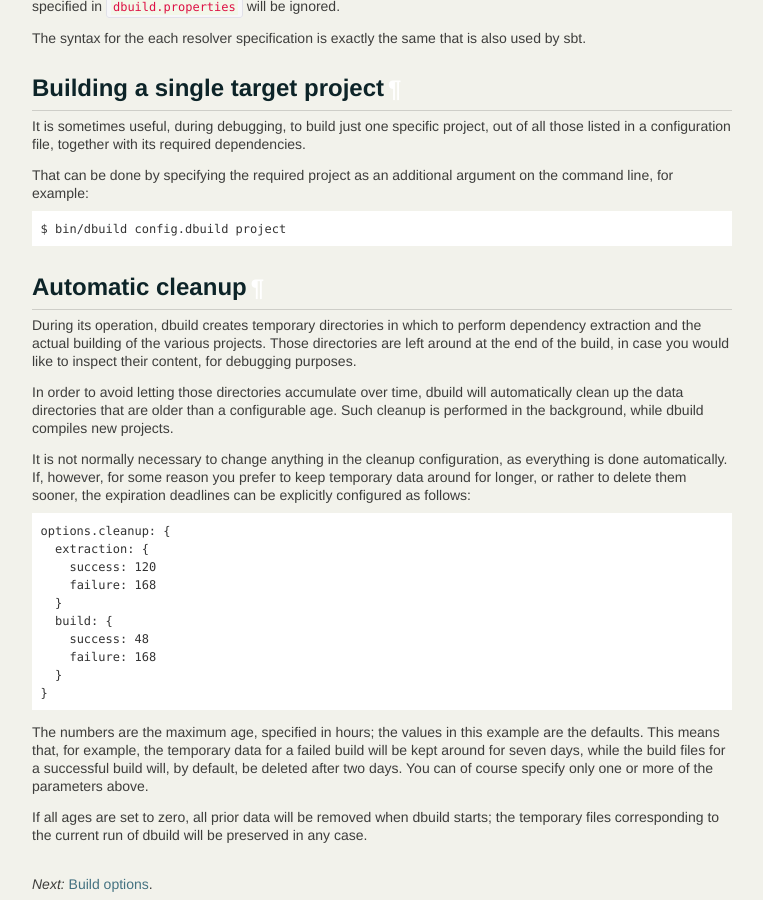
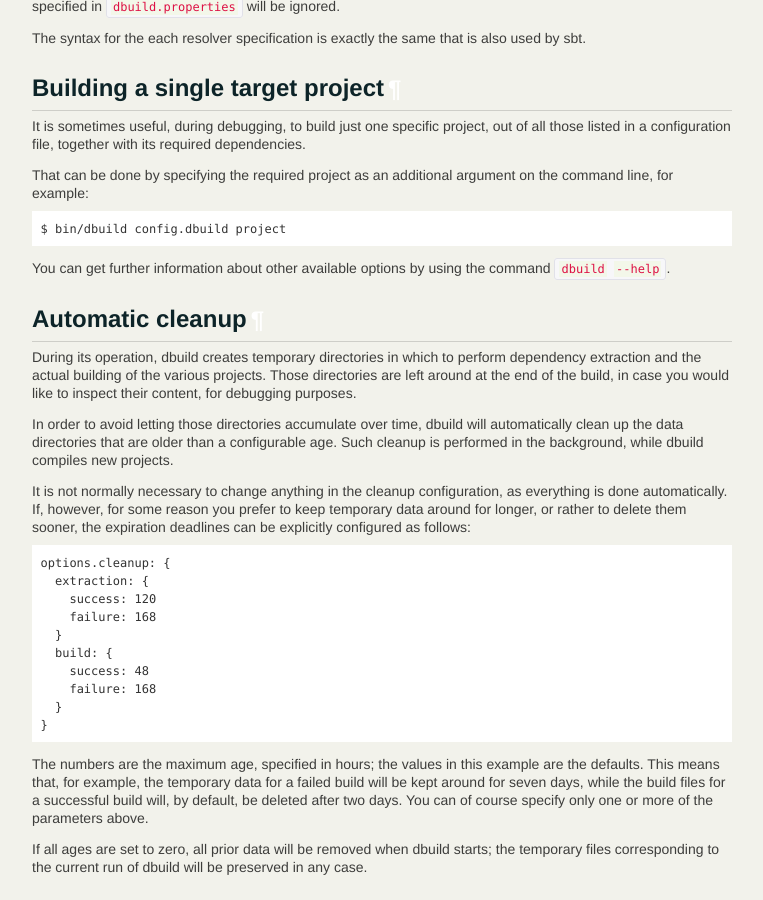
Before and after one commit to lightbend-labs/dbuild, a Sphinx documentation site: the page built from docs/src/sphinx/dbuild.rst, in a window 1280 px wide and 900 px high, scrolled down 10144 px. Shown: the whole window, without its empty margins (138-901 px from the left). Built offline with Sphinx 7.4.7, drawn with Linux system fonts in a browser that asks for light colours; some of the changed text lies outside the part shown.

Commit message:
Adding a few small notes in the docs about command line options

```diff
--- a/docs/src/sphinx/dbuild.rst
+++ b/docs/src/sphinx/dbuild.rst
@@ -109,7 +109,8 @@ vars
 
     $ bin/dbuild -Dx.y=test config.dbuild
 
-  you can refer to the value of the property by using ``${vars.sys.x.y}``.
+  you can refer to the value of the property by using ``${vars.sys.x.y}``, also when
+  defining further variables.
 
 .. _properties:
 
@@ -725,6 +726,9 @@ an additional argument on the command line, for example:
 
    $ bin/dbuild config.dbuild project
 
+You can get further information about other available
+options by using the command ``dbuild --help``.
+
 Automatic cleanup
 -----------------
 
```
